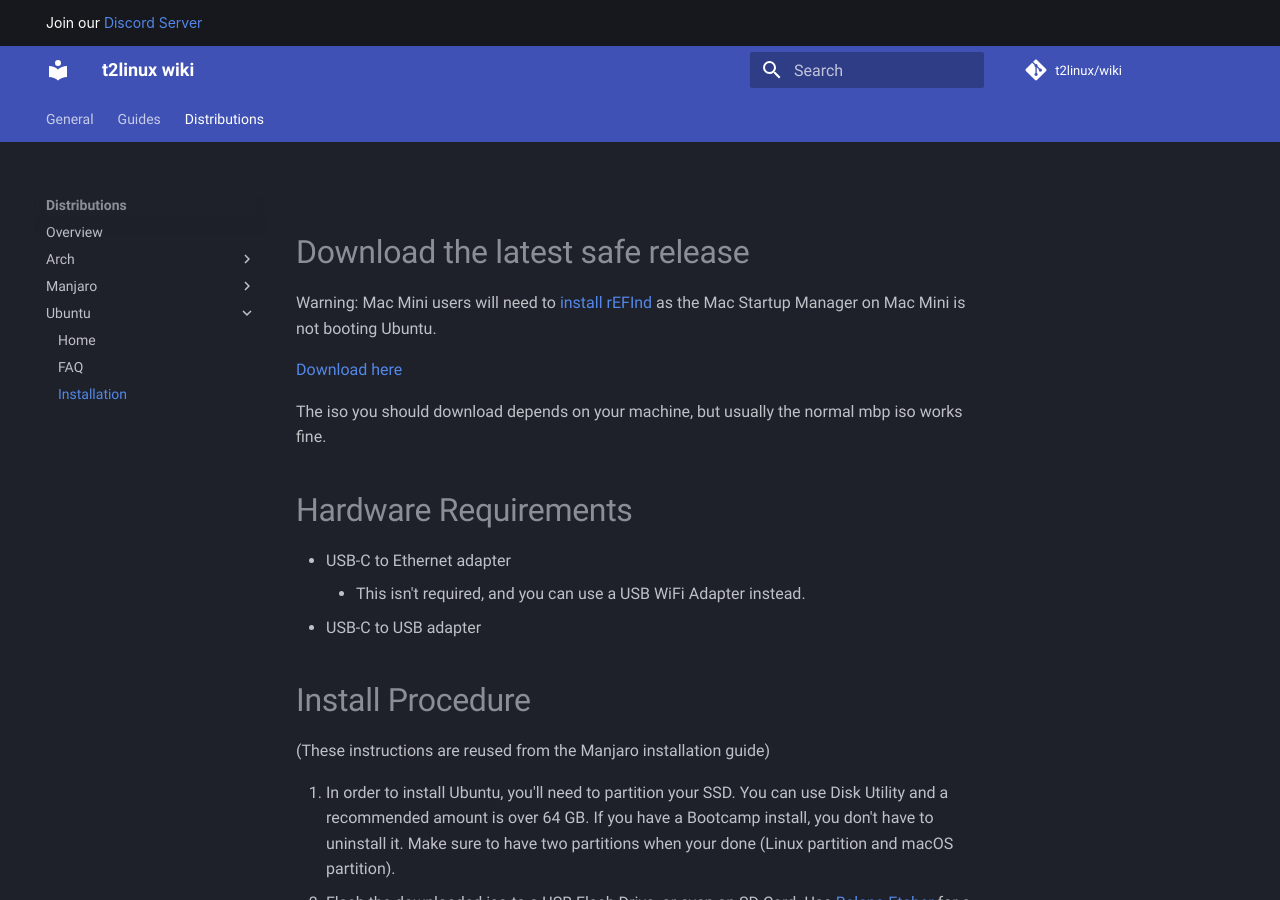
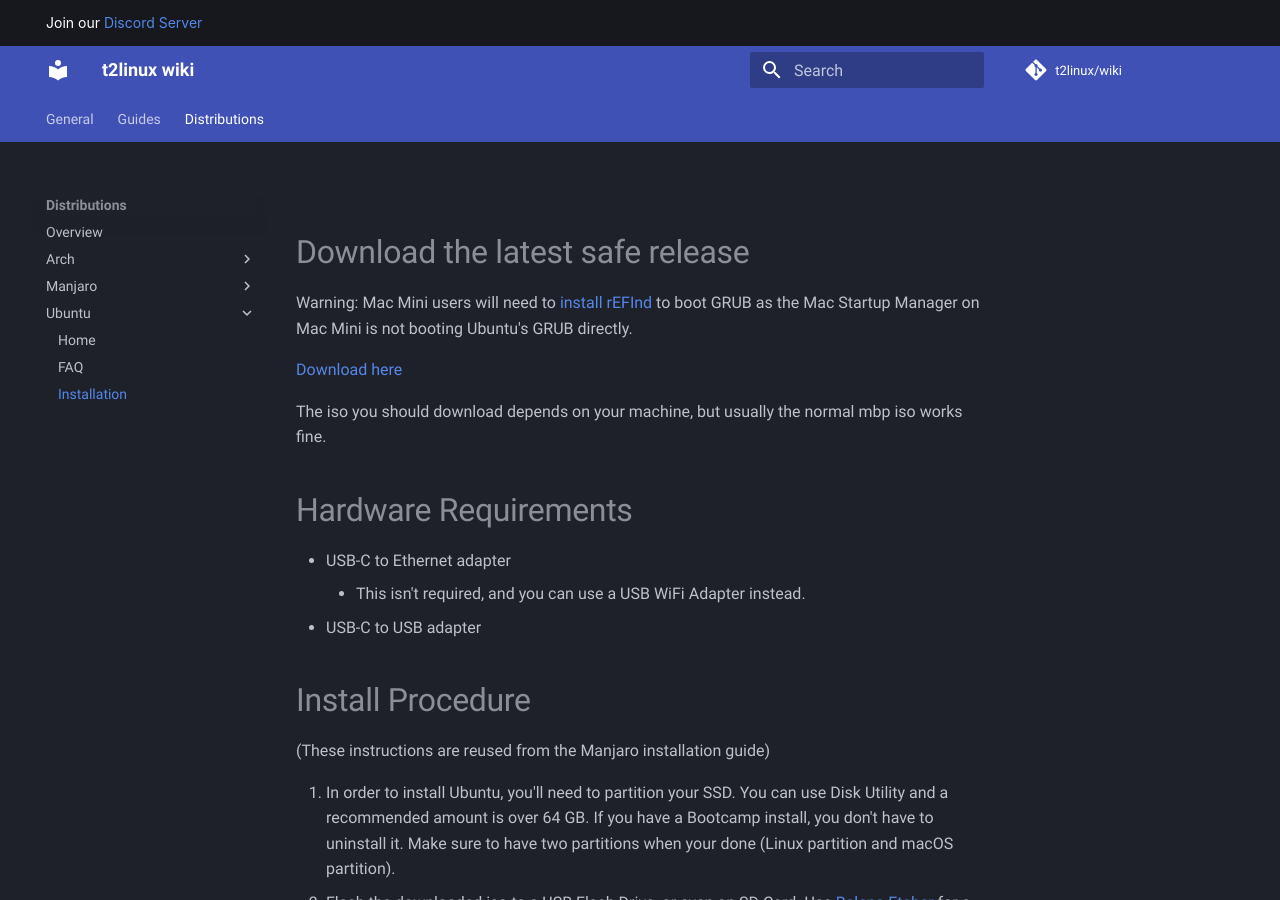
Before and after one commit to t2linux/wiki, an MkDocs documentation site: the page built from docs/distributions/ubuntu/installation.md, in a window 1280 px wide and 900 px high. Built offline with MkDocs 1.6.1 and Material for MkDocs 9.7.7, drawn with Linux system fonts in a browser that asks for light colours; comment, search, counter and statistics services are not loaded.

Commit message:
Update installation.md

```diff
--- a/docs/distributions/ubuntu/installation.md
+++ b/docs/distributions/ubuntu/installation.md
@@ -1,6 +1,6 @@
 # Download the latest safe release
 
-Warning: Mac Mini users will need to [install rEFInd](https://wiki.t2linux.org/guides/refind/) as the Mac Startup Manager on Mac Mini is not booting Ubuntu.
+Warning: Mac Mini users will need to [install rEFInd](https://wiki.t2linux.org/guides/refind/) to boot GRUB as the Mac Startup Manager on Mac Mini is not booting Ubuntu's GRUB directly.
 
 [Download here](https://github.com/marcosfad/mbp-ubuntu/releases/tag/v20.04-5.7.19-1)
 
```
